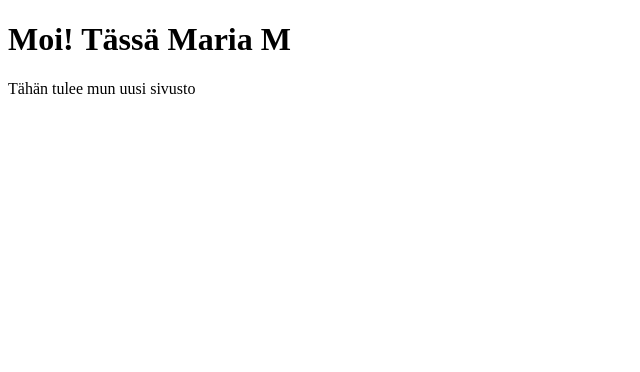
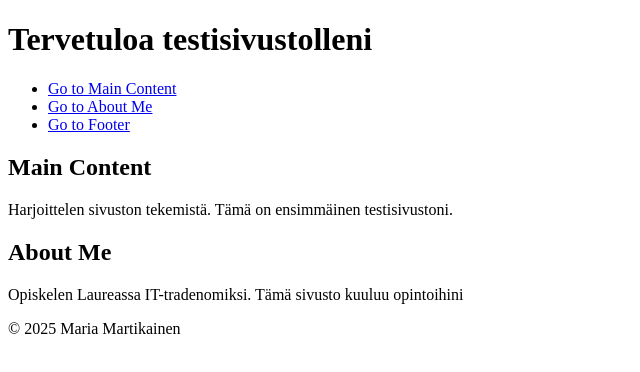
Before and after one commit to maryama-cyber/maryama-cyber.github.io, a plain HTML site: page index.html in a window 1280 px wide. Shown: the whole page, without its empty margins (0-640 px from the left). Drawn offline with Linux system fonts and the light colour scheme.

Commit message:
Add files via upload

```diff
--- a/index.html
+++ b/index.html
@@ -1,10 +1,35 @@
 <!DOCTYPE html>
-<html>
+<html lang="en">
 <head>
-<title>Yksisarvinen kettu</title>
+    <meta charset="UTF-8">
+    <meta name="viewport" content="width=device-width, initial-scale=1.0">
+    <title>yksisarvinen kettu</title>
 </head>
 <body>
-<h1>Moi! Tässä Maria M</h1>
-<p>Tähän tulee mun uusi sivusto</p>
+    <header>
+        <h1>Tervetuloa testisivustolleni</h1>
+    </header>
+
+    <nav>
+        <ul>
+            <li><a href="#main-content">Go to Main Content</a></li>
+            <li><a href="#about-me">Go to About Me</a></li>
+            <li><a href="#footer">Go to Footer</a></li>
+        </ul>
+    </nav>
+
+    <main>
+        <h2>Main Content</h2>
+        <p>Harjoittelen sivuston tekemistä. Tämä on ensimmäinen testisivustoni.</p>
+    </main>
+
+    <about id="about-me">
+        <h2>About Me</h2>
+        <p>Opiskelen Laureassa IT-tradenomiksi. Tämä sivusto kuuluu opintoihini</p>
+    </about>
+
+    <footer id="footer">
+        <p>&copy; 2025 Maria Martikainen</p>
+    </footer>
 </body>
 </html>
```
